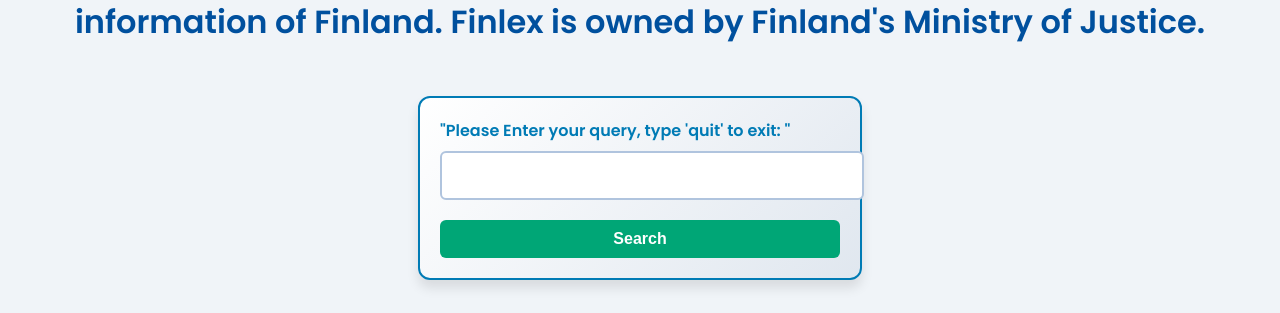
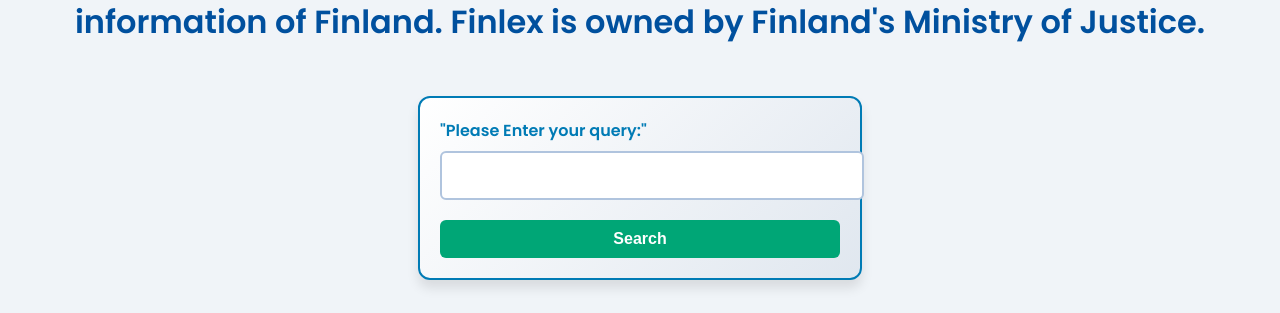
Before and after one commit to akskettu-hub/NLP_App_Group_TALL, a Python web app: template final_project/app/templates/index.html in a window 1280 px wide. Shown: the part 298-611 px from the top of the page. Run offline with Jinja, Linux system fonts and the light colour scheme; the template is opened without the code that fills it, so the values that code supplies are empty.

Commit message:
#72 set up simple html

```diff
--- a/final_project/app/templates/index.html
+++ b/final_project/app/templates/index.html
@@ -13,7 +13,7 @@
     <h1>Search the Finlex Data Bank</h1>
     <h2>Finlex is an online database of up-to-date legislative and other judicial information of Finland. Finlex is owned by Finland's Ministry of Justice.</h2>
     <form action="/search" method="POST">
-        <label for="query">"Please Enter your query, type 'quit' to exit: "</label>
+        <label for="query">"Please Enter your query:"</label>
         <input type="text" name="query" required>
         <button type="submit">Search</button>
     </form>
```
